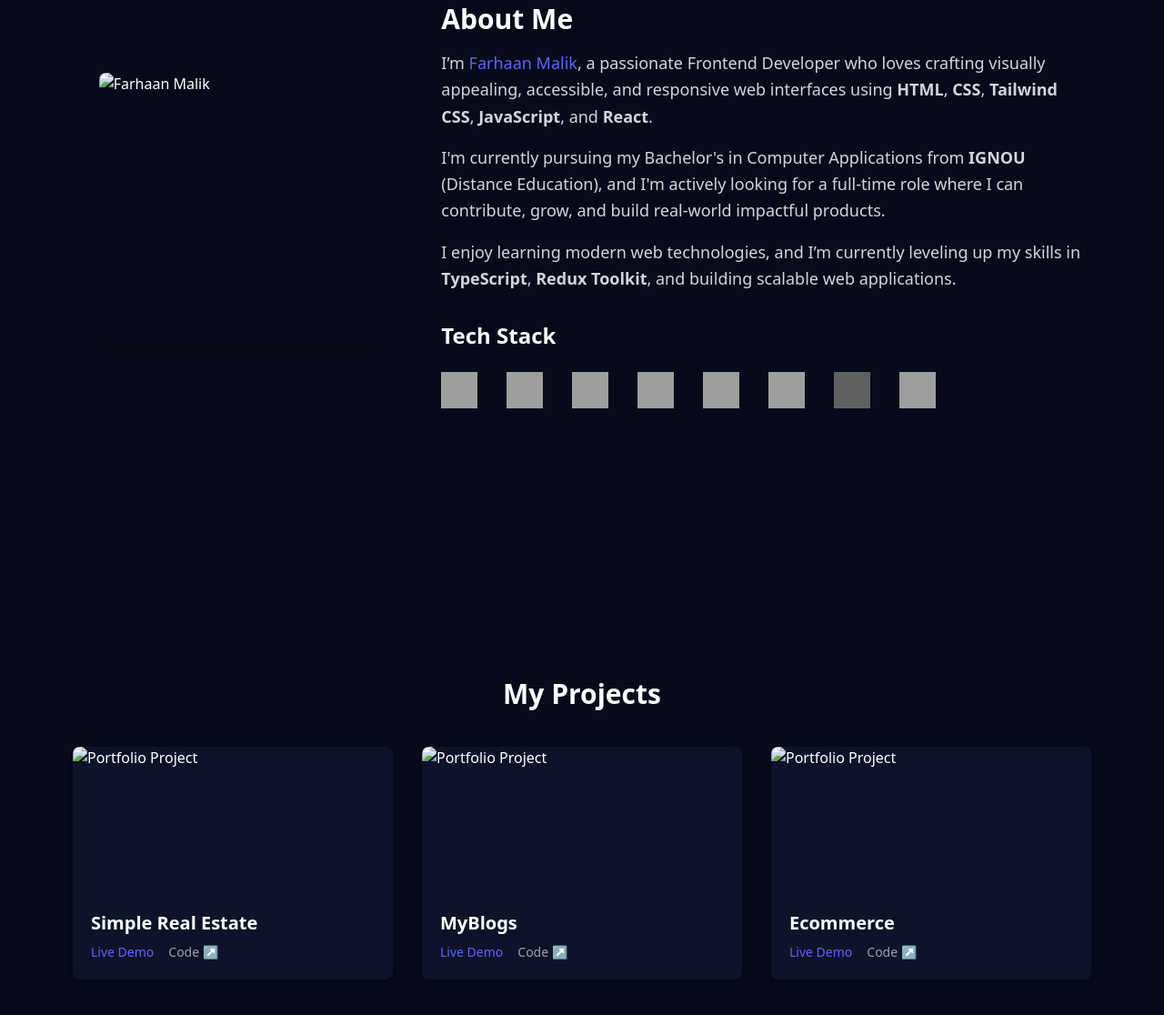
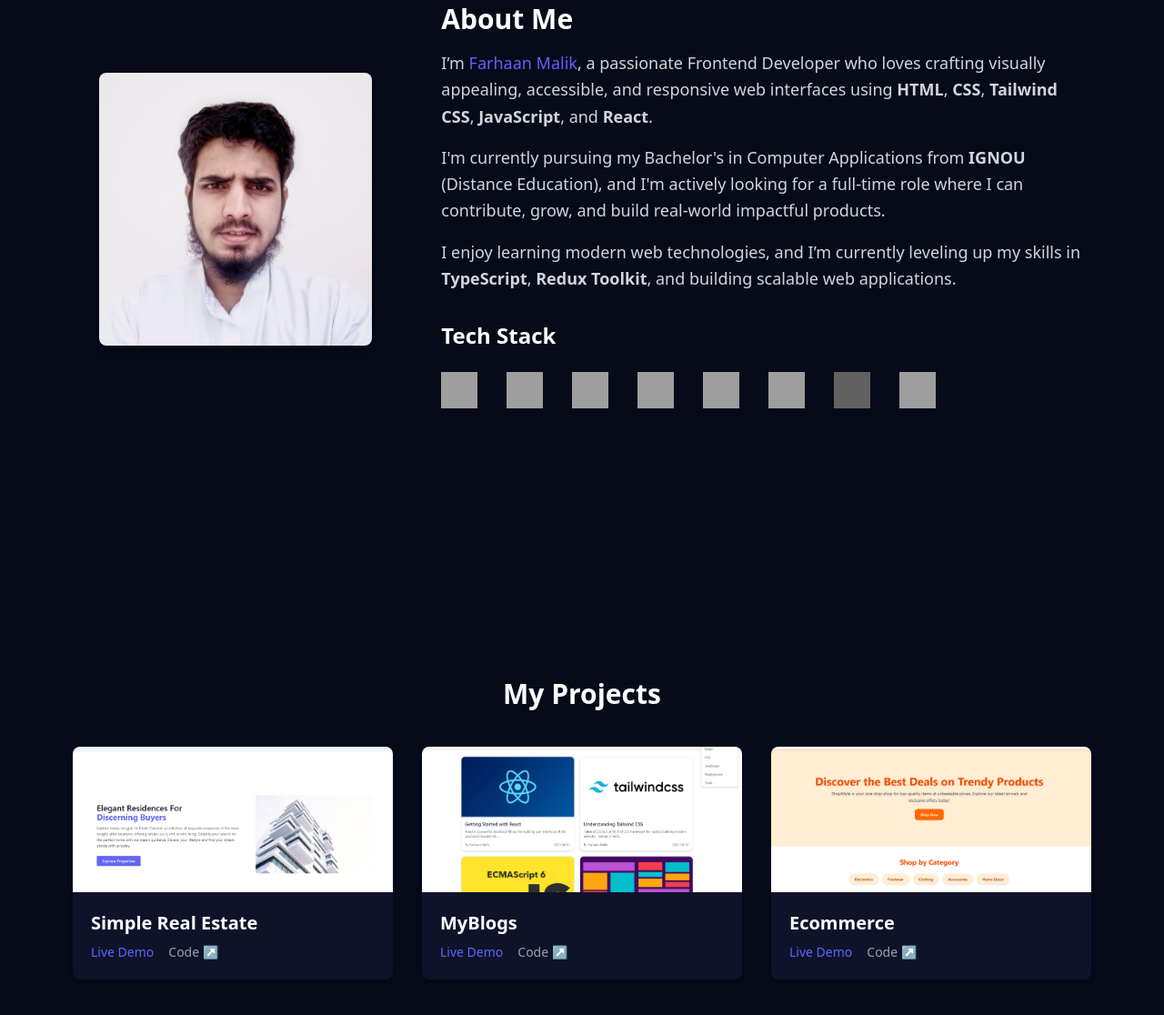
Before and after one commit to farhaandev/portfolio, a plain HTML site: page index.html in a window 1280 px wide. Shown: the part 768-1884 px from the top of the page at 91% size. Drawn offline with nearby package versions, Linux system fonts and the light colour scheme; the site is published under a folder, as on GitHub Pages, so addresses that start at the root find nothing; grey boxes are pictures that could not be loaded.

Commit message:
image issue

```diff
--- a/index.html
+++ b/index.html
@@ -85,7 +85,7 @@
     <section id="about-me" class="md:py-36 py-24 bg-[#070b19] text-white px-4">
         <div class="max-w-6xl mx-auto px-4 flex flex-col md:flex-row items-center gap-12">
             <div class="w-full md:w-1/3 flex justify-center">
-                <img src="/images/profile.jpg" alt="Farhaan Malik"
+                <img src="images/profile.jpg" alt="Farhaan Malik"
                     class="w-64 h-64 md:w-75 md:h-75 rounded-lg object-cover shadow-lg" />
             </div>
 
@@ -168,7 +168,7 @@
                 <!-- Project Card -->
                 <div
                     class="bg-[#0e1329] rounded-lg shadow-md overflow-hidden transition-transform duration-300 hover:scale-101 hover:shadow-indigo-500/20">
-                    <img src="/images/p-1.png" alt="Portfolio Project" class="w-full h-40 object-cover">
+                    <img src="images/p-1.png" alt="Portfolio Project" class="w-full h-40 object-cover">
                     <div class="p-5">
                         <h3 class="text-xl font-semibold mb-2">Simple Real Estate</h3>
                         <div class="flex items-center gap-4">
@@ -182,7 +182,7 @@
 
                 <div
                     class="bg-[#0e1329] rounded-lg shadow-md overflow-hidden transition-transform duration-300 hover:scale-101 hover:shadow-indigo-500/20">
-                    <img src="/images/p-2.png" alt="Portfolio Project" class="w-full h-40 object-cover">
+                    <img src="images/p-2.png" alt="Portfolio Project" class="w-full h-40 object-cover">
                     <div class="p-5">
                         <h3 class="text-xl font-semibold mb-2">MyBlogs</h3>
                         <div class="flex items-center gap-4">
@@ -196,7 +196,7 @@
 
                 <div
                     class="bg-[#0e1329] rounded-lg shadow-md overflow-hidden transition-transform duration-300 hover:scale-101 hover:shadow-indigo-500/20">
-                    <img src="/images/p-3.png" alt="Portfolio Project" class="w-full h-40 object-cover">
+                    <img src="images/p-3.png" alt="Portfolio Project" class="w-full h-40 object-cover">
                     <div class="p-5">
                         <h3 class="text-xl font-semibold mb-2">Ecommerce</h3>
                         <div class="flex items-center gap-4">
```
